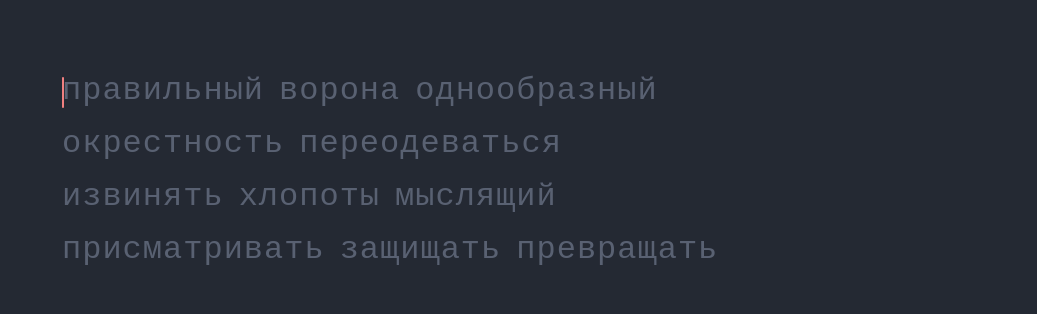
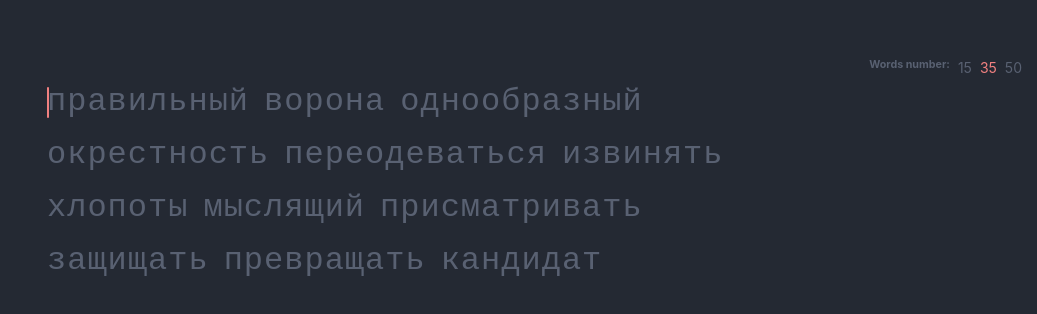
Before and after one commit to belk1ng/typing-train, a React (Create React App) app: page / in a window 1280 px wide. Shown: the part 228-542 px from the top of the page, without its empty margins (243-1280 px from the left). Built offline with nearby package versions, Linux system fonts and the light colour scheme.

Commit message:
Added words count selector

```diff
--- a/src/App.tsx
+++ b/src/App.tsx
@@ -2,6 +2,7 @@ import { AppContainerStyled } from "./components/styles/AppContainer.styled";
 import { WordTypeWithLetterStatuses } from "./contexts/TypingContext";
 import { TypingContext } from "./contexts/TypingContext";
 import React, { useEffect, useContext } from "react";
+import { WordsCount } from "./components/WordsCount";
 import { WordsList } from "./components/WordsList";
 import "./App.css";
 
@@ -187,6 +188,7 @@ function App() {
 
     return (
         <AppContainerStyled>
+            <WordsCount />
             <WordsList />
         </AppContainerStyled>
     );
--- a/src/components/Word.tsx
+++ b/src/components/Word.tsx
@@ -1,5 +1,5 @@
 import { WordTypeWithLetterStatuses } from "../contexts/TypingContext";
-import React, { memo, useContext, forwardRef, useEffect } from "react";
+import React, { memo, useContext, forwardRef } from "react";
 import { TypingContext } from "../contexts/TypingContext";
 import { WordStyled } from "./styles/Word.styled";
 import { LetterStatus } from "../constants";
@@ -9,12 +9,12 @@ interface WordProps extends WordTypeWithLetterStatuses {
     active: boolean;
 }
 
-const Word = memo(
+const Word =
     forwardRef<HTMLParagraphElement, WordProps>(
+        // TODO: Fix rerender all words except the active one
+
         ({ displayName, letterStatuses, active }: WordProps, ref) => {
             const { activeLetter } = useContext(TypingContext);
-
-            // useEffect(() => console.log("Rerendered: ", displayName));
 
             const wordByLetters = () => {
                 return displayName
@@ -34,7 +34,6 @@ const Word = memo(
                 </WordStyled>
             );
         }
-    )
-);
+    );
 
 export default Word;
--- /dev/null
+++ b/src/components/WordsCount.tsx
@@ -0,0 +1,31 @@
+import { WordsCountStyled, WordCountValue } from "./styles/WordsCount.styled";
+import { TypingContext } from "../contexts/TypingContext";
+import React, { useContext } from "react";
+
+export const WordsCount = () => {
+    const { wordsCount, setWordsCount } = useContext(TypingContext);
+
+    return (
+        <WordsCountStyled>
+            <h6>Words number: </h6>
+            <WordCountValue
+                active={wordsCount === 15}
+                onClick={() => setWordsCount(15)}
+            >
+                15
+            </WordCountValue>
+            <WordCountValue
+                active={wordsCount === 35}
+                onClick={() => setWordsCount(35)}
+            >
+                35
+            </WordCountValue>
+            <WordCountValue
+                active={wordsCount === 50}
+                onClick={() => setWordsCount(50)}
+            >
+                50
+            </WordCountValue>
+        </WordsCountStyled>
+    );
+};
--- a/src/components/styles/AppContainer.styled.ts
+++ b/src/components/styles/AppContainer.styled.ts
@@ -2,7 +2,10 @@ import styled from "styled-components";
 
 export const AppContainerStyled = styled.main`
     height: 100vh;
+    padding: 0 15px;
 
     display: flex;
     align-items: center;
+    justify-content: center;
+    flex-direction: column;
 `;
--- a/src/components/styles/WordList.styled.ts
+++ b/src/components/styles/WordList.styled.ts
@@ -7,7 +7,6 @@ export const WordsListStyled = styled.div`
     position: relative;
 
     margin: 0 auto;
-    padding: 0 15px;
     overflow: hidden;
 
     display: flex;
--- /dev/null
+++ b/src/components/styles/WordsCount.styled.ts
@@ -0,0 +1,29 @@
+import styled from "styled-components";
+
+interface WordCountValueProps {
+    active: boolean;
+}
+
+export const WordsCountStyled = styled.div`
+    display: flex;
+    align-self: flex-end;
+    gap: 8px;
+
+    h6 {
+        color: #596172;
+        margin: 0;
+    }
+`;
+
+export const WordCountValue = styled.p<WordCountValueProps>`
+    font-size: 14px;
+
+    cursor: pointer;
+    color: ${({ active }) => (active ? "lightcoral" : "#596172")};
+
+    transition: color 0.4s ease;
+
+    &:hover {
+        color: lightcoral;
+    }
+`;
--- a/src/contexts/TypingContext.tsx
+++ b/src/contexts/TypingContext.tsx
@@ -19,6 +19,8 @@ interface TypingContextProviderValue {
     setActiveLetter: Function;
     words: WordTypeWithLetterStatuses[];
     setWords: Function;
+    wordsCount: number;
+    setWordsCount: Function;
     generateRandomWords: (wordsCount?: number) => void;
 }
 
@@ -35,10 +37,11 @@ export const TypingContextProvider = ({
     const [activeWord, setActiveWord] = useState<number>(0);
     const [activeLetter, setActiveLetter] = useState<number>(0);
     const [words, setWords] = useState<WordTypeWithLetterStatuses[]>([]);
+    const [wordsCount, setWordsCount] = useState<number>(35);
 
-    useEffect(() => generateRandomWords(), []);
+    useEffect(() => generateRandomWords(wordsCount), [wordsCount]);
 
-    const generateRandomWords = useCallback((wordsCount = 35) => {
+    const generateRandomWords = useCallback((wordsCount: number = 35) => {
         let wordsToType: WordTypeWithLetterStatuses[] = [];
 
         for (let word = 0; word < wordsCount; word++) {
@@ -66,6 +69,8 @@ export const TypingContextProvider = ({
             setActiveLetter,
             words,
             setWords,
+            wordsCount,
+            setWordsCount,
             generateRandomWords,
         }),
         [
@@ -75,6 +80,8 @@ export const TypingContextProvider = ({
             setActiveLetter,
             words,
             setWords,
+            wordsCount,
+            setWordsCount,
             generateRandomWords,
         ]
     );
```
